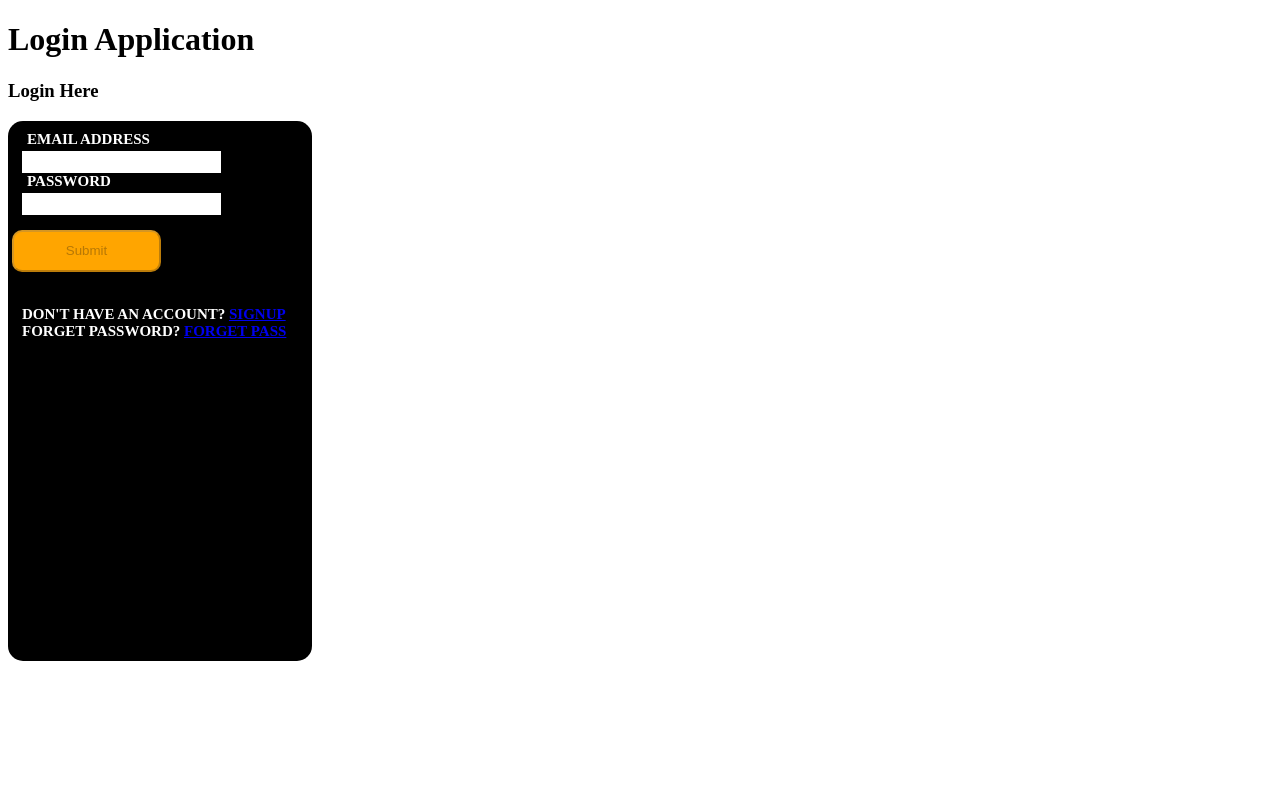
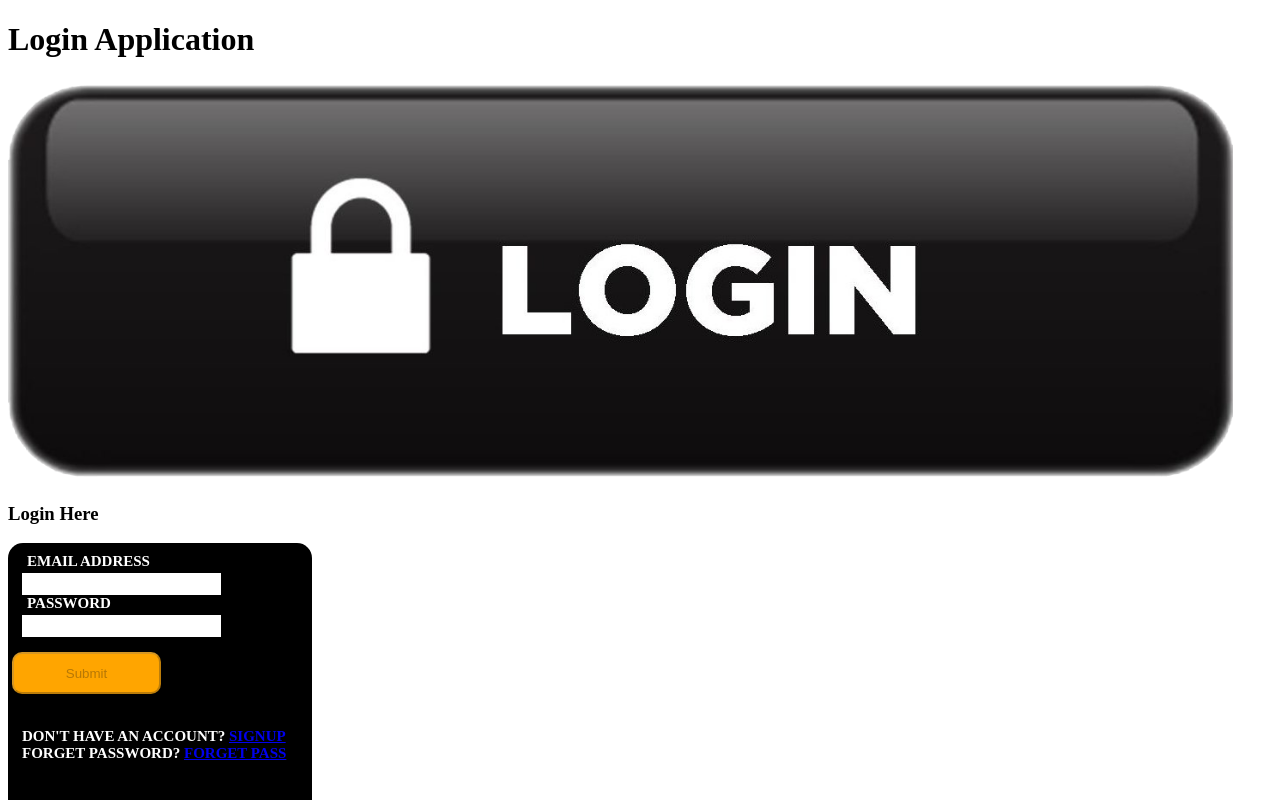
Before and after one commit to rbshah2712/login_app, an Angular app: page / in a window 1280 px wide. Shown: the top 800 px of the page. Built offline with nearby package versions, Linux system fonts and the light colour scheme.

Commit message:
ng optimized image added

```diff
--- a/src/app/app.module.ts
+++ b/src/app/app.module.ts
@@ -9,6 +9,7 @@ import { ForgotpassComponent } from './forgotpass/forgotpass.component';
 import { HttpClientModule } from '@angular/common/http';
 import { HomeComponent } from './home/home.component';
 import { PostsComponent } from './posts/posts.component';
+import { NgOptimizedImage } from '@angular/common';
 
 @NgModule({
   declarations: [
@@ -24,7 +25,8 @@ import { PostsComponent } from './posts/posts.component';
     AppRoutingModule,
     HttpClientModule,
     FormsModule,
-    ReactiveFormsModule
+    ReactiveFormsModule,
+    NgOptimizedImage
   ],
   providers: [],
   bootstrap: [AppComponent]
--- a/src/app/home/home.component.html
+++ b/src/app/home/home.component.html
@@ -1,3 +1,4 @@
 <h2>Home Component</h2>
+<img src="assets/login.png" width="100%" height="100%"/>
 <a routerLink="/posts">Posts</a><br/>
 <a routerLink="/logout" (click)="logout()">Logout</a><br/>
--- a/src/app/login/login.component.html
+++ b/src/app/login/login.component.html
@@ -1,5 +1,6 @@
 <div class="registration">
   <h1>Login Application</h1>
+  <img ngSrc="assets/login.png"  width="1225" height="400" priority/>
    <h3>Login Here</h3>
     <form [formGroup]="loginForm" (ngSubmit)="login()">
         <label for="email">Email Address</label>
```
Also changed, not shown: src/assets/login.png (added), 1 other file (tests, documents, lock files or other folders).
